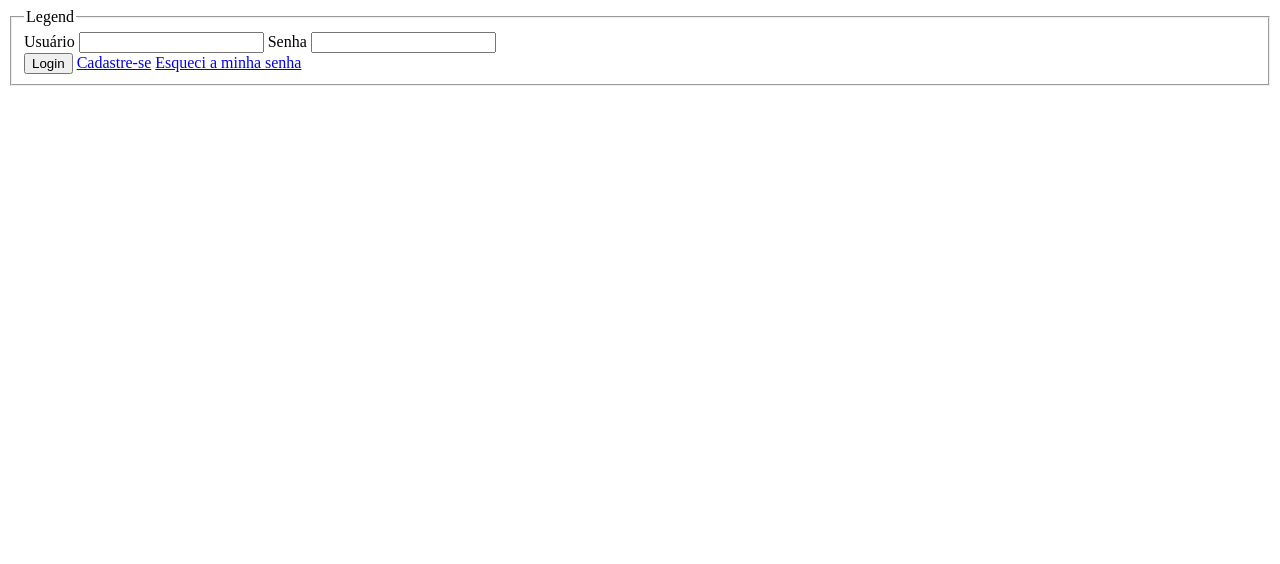
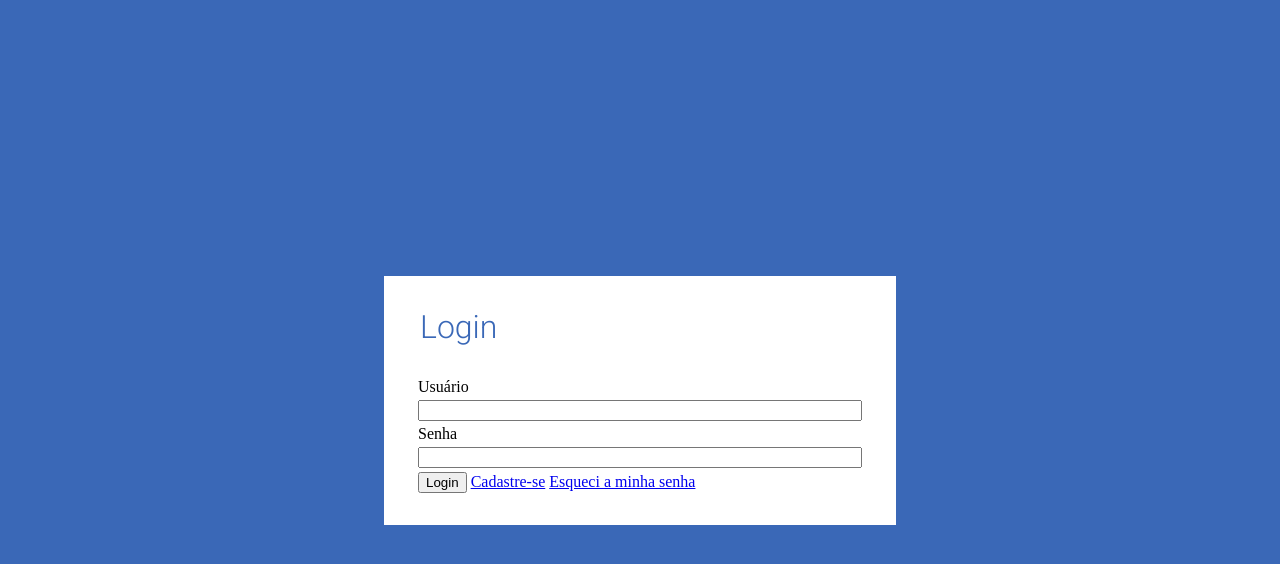
Before and after one commit to jeansillva/FormLoginCadastro, a plain HTML site: page index.html in a window 1280 px wide. Drawn offline with Linux system fonts and the light colour scheme.

Commit message:
Estilização inicial da página

```diff
--- a/index.html
+++ b/index.html
@@ -3,13 +3,20 @@
 <head>
     <meta charset="UTF-8">
     <meta name="viewport" content="width=device-width, initial-scale=1.0">
+
+    <link rel="preconnect" href="https://fonts.googleapis.com">
+    <link rel="preconnect" href="https://fonts.gstatic.com" crossorigin>
+    <link href="https://fonts.googleapis.com/css2?family=Roboto:ital,wght@0,100;0,300;0,400;0,500;0,700;0,900;1,100;1,300;1,400;1,500;1,700;1,900&display=swap" rel="stylesheet">
+
+    <link rel="stylesheet" href="style/estilo.css">
+
     <title>Login</title>
 </head>
 
 <body>
     <form action="#" method="get" autocomplete="off" class="form">
         <fieldset class="form__fieldset">
-            <legend class="form__title">Legend</legend>
+            <legend class="form__title">Login</legend>
 
             <label for="user" class="form__label">Usuário</label>
             <input type="text" id="user" name="user" required class="form__input">
--- /dev/null
+++ b/style/estilo.css
@@ -0,0 +1,34 @@
+:root{
+    --login-primary-color: #3a68b7;
+}
+
+body{
+    margin: 0;
+    display: flex;
+    justify-content: center;
+    align-items: center;
+    min-height: 100vh;
+    background-color: var(--login-primary-color);
+}
+
+.form{
+    width: 80%;
+    max-width: 32rem;
+    background-color: white;
+}
+
+.form__fieldset{
+    border: none;
+    display: flex;
+    flex-direction: column;
+    gap: .25em;
+    padding: 2rem;
+}
+
+.form__title{
+    font-family: Roboto, sans-serif;
+    font-weight: 300;
+    font-size: 2rem;
+    color: var(--login-primary-color);
+    padding-top: 2rem;
+}
```
